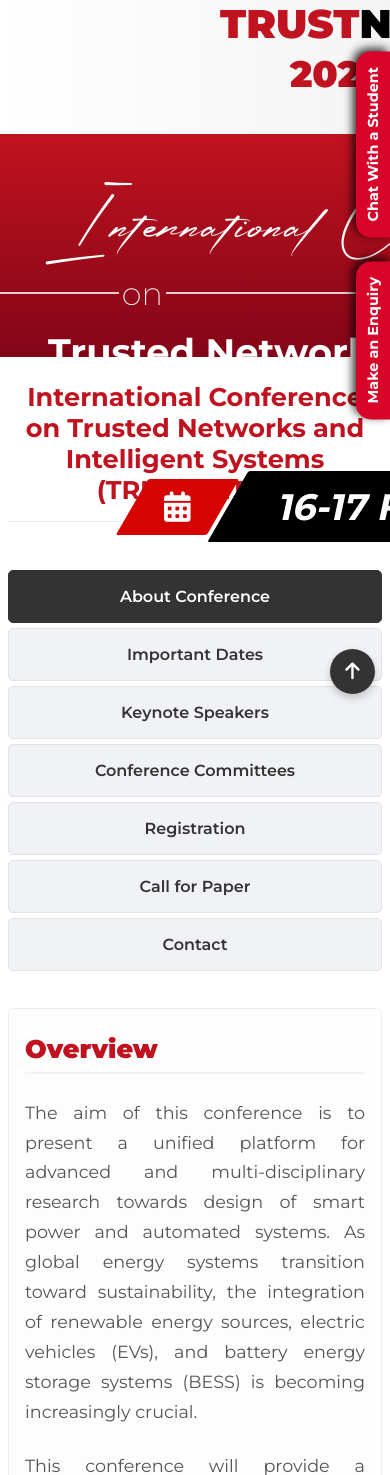
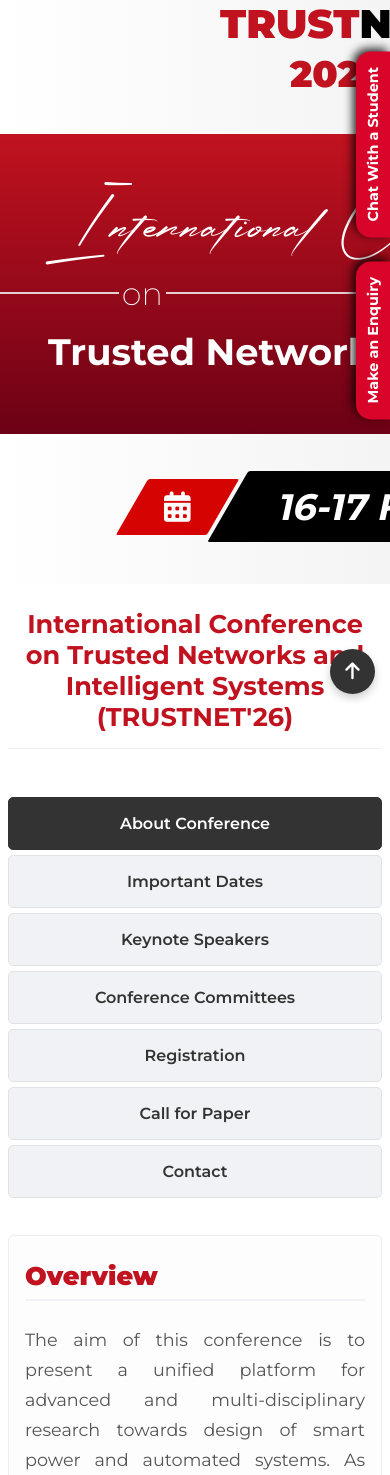
Before and after one commit to Prasoonm11/website-replication-II, a Flask app: page / in a window 390 px wide; the page is wider, and only the part inside the window is pictured. Shown: the part 135-1610 px from the top of that part. Run offline with Flask 3, Linux system fonts and the light colour scheme; some web fonts are replaced.

Commit message:
Fix: Addition Mobile Layout 7

```diff
--- a/static/css/style.css
+++ b/static/css/style.css
@@ -1496,7 +1496,6 @@ body {
 /* ==== TABLET & MOBILE (MEDIUM-LARGE) SCREENS ==== */
 @media (max-width: 992px) {
 
-    /* === ADD OVERFLOW FIX === */
     body {
         overflow-x: hidden; /* Prevent horizontal scrollbars caused by scaling */
     }
@@ -1515,27 +1514,25 @@ body {
     #mobile-menu-toggle { display: block; }
 
 
-    /* === HERO SECTION SHRINK-TO-FIT LOGIC (Reverted to Scaling in Place) === */
+    /* === HERO SECTION SHRINK-TO-FIT LOGIC === */
 
     .desktop-hero-wrapper {
-        width: 1440px; /* Keep original width */
-        margin: 0 auto; /* Center on wider screens if needed, though scaling will handle most */
+        width: 1440px; /* Original width */
+        /* margin: 0 auto; /* Centering might not be needed if scaling from top-left */
         transform: scale(calc(100vw / 1440px));
         transform-origin: top left;
-        /* Remove position: absolute */
     }
 
     .main-content {
-        /* Use margin-top calculation again */
-        margin-top: -20rem;
-        padding-top: 1rem; /* Add a small gap */
-        /* Remove position: relative and z-index */
+        /* Use margin-top calculation based on exact dimensions */
+        margin-top: calc( 0.01px * (100vw / 1440px) - 20rem);
+        padding-top: 0; /* Add a small gap below the scaled hero */
     }
 
     /* === END HERO SECTION LOGIC === */
 
 
-    /* === RESPONSIVE TAB LAYOUT === */
+    /* === RESPONSIVE TAB LAYOUT (Accordion Style) === */
     .content-wrapper { padding: 1rem; border-radius: 0; display: flex; flex-direction: column; align-items: center; }
     .panel-heading { font-size: 2rem; font-weight: 700; color: #c1121f; text-align: center; width: 100%; margin: 1.5rem 0; padding-bottom: 1rem; border-bottom: 1px solid #eee; text-shadow: none; }
     .columns-container { display: contents; }
@@ -1580,8 +1577,8 @@ body {
 
     .main-content {
         /* Adjust margin-top for smaller screens */
-        margin-top: -20rem;
-        padding-top: 0.5rem; /* Smaller gap on small screens */
+        margin-top: calc(669.16px * (100vw / 1440px)- 20rem);
+        padding-top: 0rem; /* Smaller gap on small screens */
     }
 
     .content-wrapper { padding: 0.5rem; }
```
